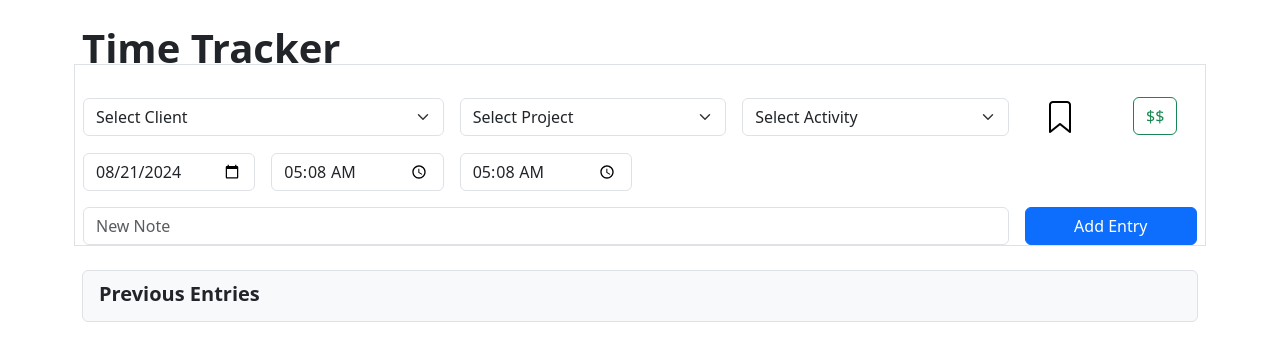
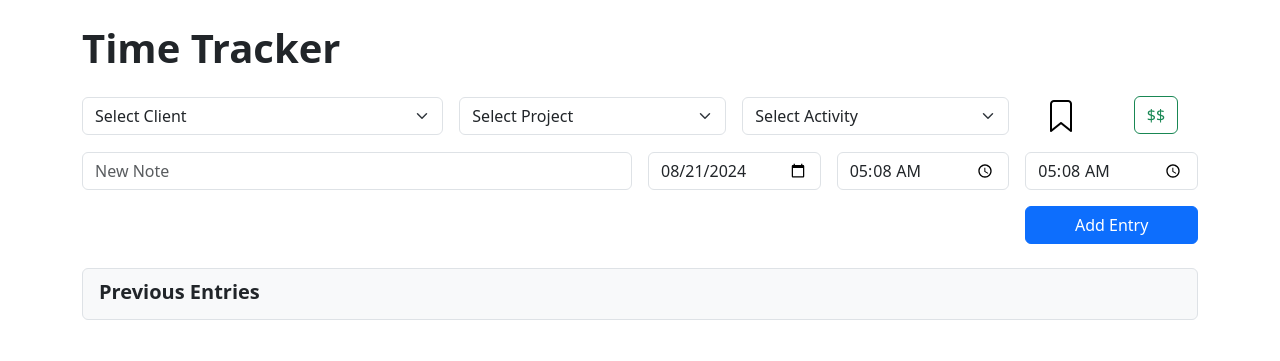
Before and after one commit to hello-dg/Time-Tracking, a Flask app: page / in a window 1280 px wide. Shown: the top 361 px of the page. Run offline with Flask 3, Linux system fonts and the light colour scheme.

Commit message:
Updated history UX

```diff
--- a/templates/index.html
+++ b/templates/index.html
@@ -13,7 +13,7 @@
         <h1 class="fw-bold">Time Tracker</h1>
 
 <!--ADD TASK-->
-        <form class="row g-3 align-items-center border" method="POST" action="{{ url_for('add_task') }}" id="time-entry-form">
+        <form class="row g-3 align-items-center justify-content-end" method="POST" action="{{ url_for('add_task') }}" id="time-entry-form">
             <div class="col-12">
             {% with messages = get_flashed_messages(with_categories=True) %}
                 {% if messages %}
@@ -80,6 +80,10 @@
                     <label class="btn btn-outline-success bold" for="billable">$$</label>
                 </div>
             </div>
+
+            <div class="col-6">
+                <input type="text" class="form-control" placeholder="New Note" name="task">
+            </div>
             <div class="col-2">
                 <input type="date" class="form-control" id="start_date" name="start_date" value="{{ today }}" required>
             </div>
@@ -89,9 +93,7 @@
             <div class="col-2">
                 <input type="time" class="form-control" id="end_time" name="end_time" value="{{ time }}" required>
             </div>
-            <div class="col-10">
-                <input type="text" class="form-control" placeholder="New Note" name="task">
-            </div>
+
             <div class="col-2">
                 <button class="btn btn-primary w-100" type="submit" id="submit">Add Entry</button>
             </div>
@@ -111,9 +113,9 @@
                             <div class="col-3 fw-bold border-end">{{ task.project }}</div>
                             <div class="col-3">{{ task.activity }}</div>
                             {% if task.billable %}
-                                <div class="col-1 fw-bold fs-5 text-success text-center">$</div>
+                                <div class="col-1 fw-bold fs-5 text-success text-center border-start">$</div>
                             {% else %}
-                                <div class="col-1"></div>
+                                <div class="col-1 border-start">&nbsp</div>
                             {% endif %}
                             <div class="col-2 border-start text-muted fw-bold text-center">{{ datetime.strptime(task.start_date, "%Y-%m-%d").strftime("%m/%d/%Y") }}</div>
                             <div class="col-3 border-start border-end text-muted fw-bold text-center">{{ str(datetime.strptime(task.start_time, "%H:%M").strftime("%I:%M %p")) }} - {{ str(datetime.strptime(task.end_time, "%H:%M").strftime("%I:%M %p")) }}</div>
```
